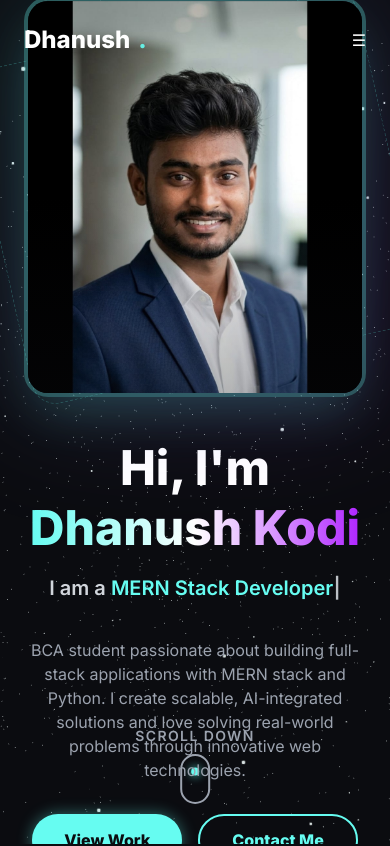
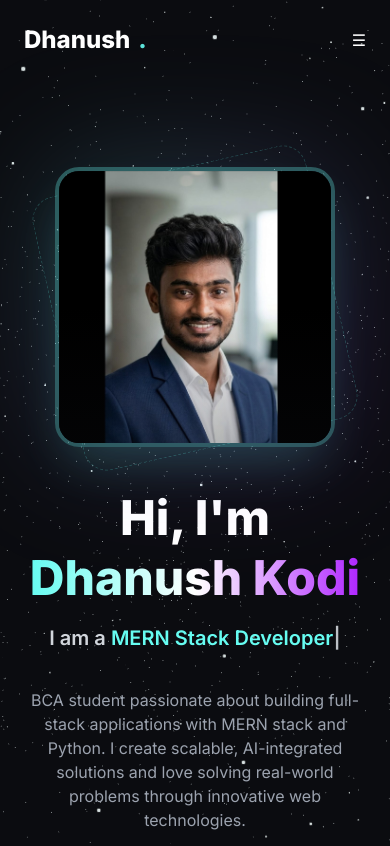
Before and after one commit to dhanushkodi847-star/https-github.com-dhanushkodi847-star-my-portfolio, a React (Vite) app: page / in a window 390 px wide. Shown: the top 846 px of the page. Built offline with nearby package versions, Linux system fonts and the light colour scheme.

Commit message:
Update mobile responsiveness, contact details, projects, and experience section

```diff
--- a/src/sections/Hero.jsx
+++ b/src/sections/Hero.jsx
@@ -38,7 +38,7 @@ const Hero = () => {
   };
 
   return (
-    <section id="home" className="relative w-full h-screen mx-auto flex items-center justify-center pt-20 overflow-hidden">
+    <section id="home" className="relative w-full min-h-screen mx-auto flex items-center justify-center pt-32 pb-24 md:pt-20 md:pb-0 overflow-hidden">
       <div className="max-w-7xl mx-auto px-6 lg:px-12 flex flex-col-reverse md:flex-row items-center justify-between w-full z-10 gap-10">
 
         {/* Text Content */}
@@ -107,7 +107,7 @@ const Hero = () => {
           transition={{ duration: 1, delay: 0.2 }}
           className="flex-1 w-full flex justify-center items-center relative"
         >
-          <div className="relative w-full max-w-md h-[400px] md:h-[500px]">
+          <div className="relative w-full max-w-[280px] sm:max-w-[350px] md:max-w-md h-[280px] sm:h-[350px] md:h-[500px] mx-auto mt-10 md:mt-0">
             {/* Floating background elements */}
             <div className="absolute inset-0 bg-gradient-to-br from-accent/20 to-neonPurple/20 rounded-3xl blur-3xl"></div>
 
```
